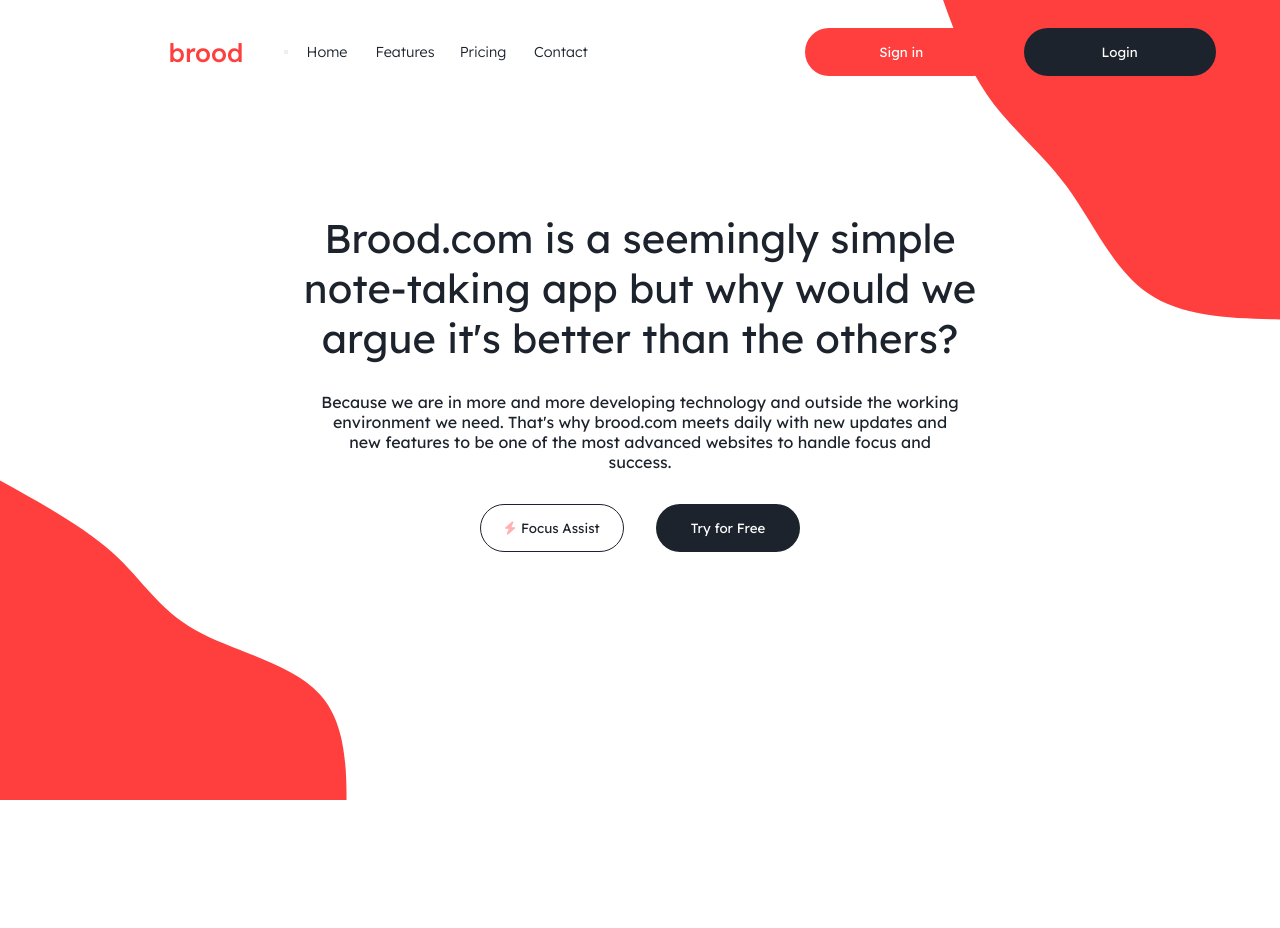
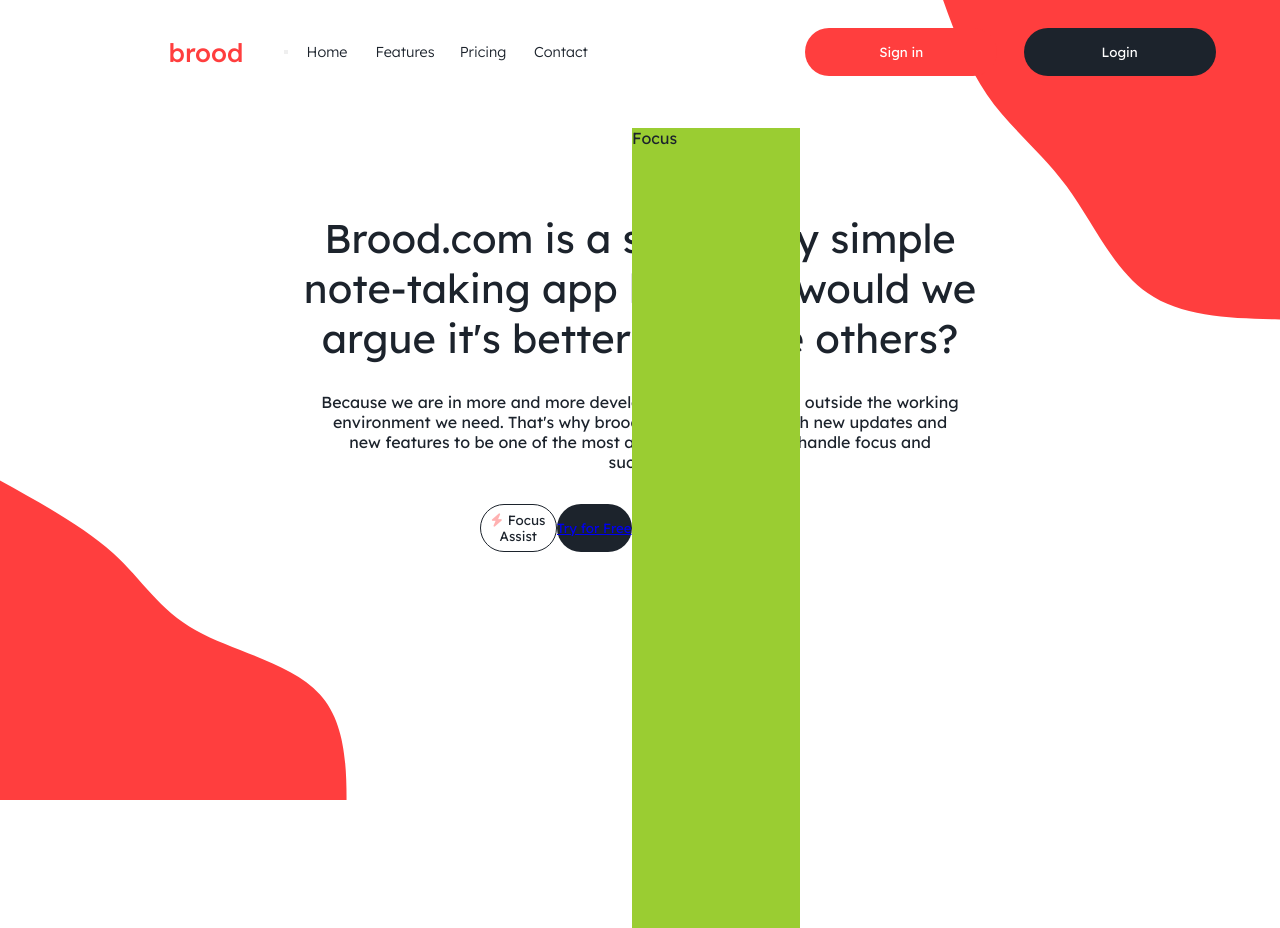
Before and after one commit to emirhankorhan/brood-web-app, a React (Create React App) app: page /focus in a window 1280 px wide. Before the commit the page ends 800 px from the top, so only its background shows below. Built offline with nearby package versions, Linux system fonts and the light colour scheme.

Commit message:
redirect edit

```diff
--- a/package.json
+++ b/package.json
@@ -6,8 +6,10 @@
     "@testing-library/jest-dom": "^5.16.5",
     "@testing-library/react": "^13.4.0",
     "@testing-library/user-event": "^13.5.0",
+    "add": "^2.0.6",
     "react": "^18.2.0",
     "react-dom": "^18.2.0",
+    "react-router-dom": "^6.11.2",
     "react-scripts": "5.0.1",
     "web-vitals": "^2.1.4"
   },
--- a/src/components/content/Content.js
+++ b/src/components/content/Content.js
@@ -1,6 +1,7 @@
 import React from 'react'
 import "./content.css"
-
+import Focus from '../focus/Focus'
+import { Route, Routes } from "react-router-dom";
 function Content() {
   return (
     <div className='content-app'>
@@ -13,7 +14,10 @@ function Content() {
         and success.</p>
       <div className='content-button'>
         <button className='focus-button'><i class="fa-solid fa-bolt fa-fade"></i>Focus Assist</button>
-        <button className='free-button'>Try for Free</button>
+        <button className='free-button'><a href='/focus'>Try for Free</a></button>
+        <Routes>
+          <Route path='/focus' element={<Focus />} />
+        </Routes>
       </div>
     </div>
   )
--- /dev/null
+++ b/src/components/focus/Focus.js
@@ -0,0 +1,10 @@
+import React from 'react'
+import "./focus.css"
+
+function Focus() {
+  return (
+    <div className='focus-div'>Focus</div>
+  )
+}
+
+export default Focus
--- /dev/null
+++ b/src/components/focus/focus.css
@@ -0,0 +1,5 @@
+.focus-div{
+    height: 100vh;
+    width: 100%;
+    background-color: yellowgreen;
+}
--- a/src/index.js
+++ b/src/index.js
@@ -2,13 +2,19 @@ import React from 'react';
 import ReactDOM from 'react-dom/client';
 import './index.css';
 import App from './App';
+import { BrowserRouter } from "react-router-dom";
 
 
 const root = ReactDOM.createRoot(document.getElementById('root'));
 root.render(
   <React.StrictMode>
-    <App />
+
+      <BrowserRouter>
+        <App />
+      </BrowserRouter>
+
   </React.StrictMode>
 
 
+
 );
```
Also changed, not shown: src/App.js (+7 -5 lines), 2 other files (tests, documents, lock files or other folders). Lines whose indentation alone changed are shown as unchanged.
